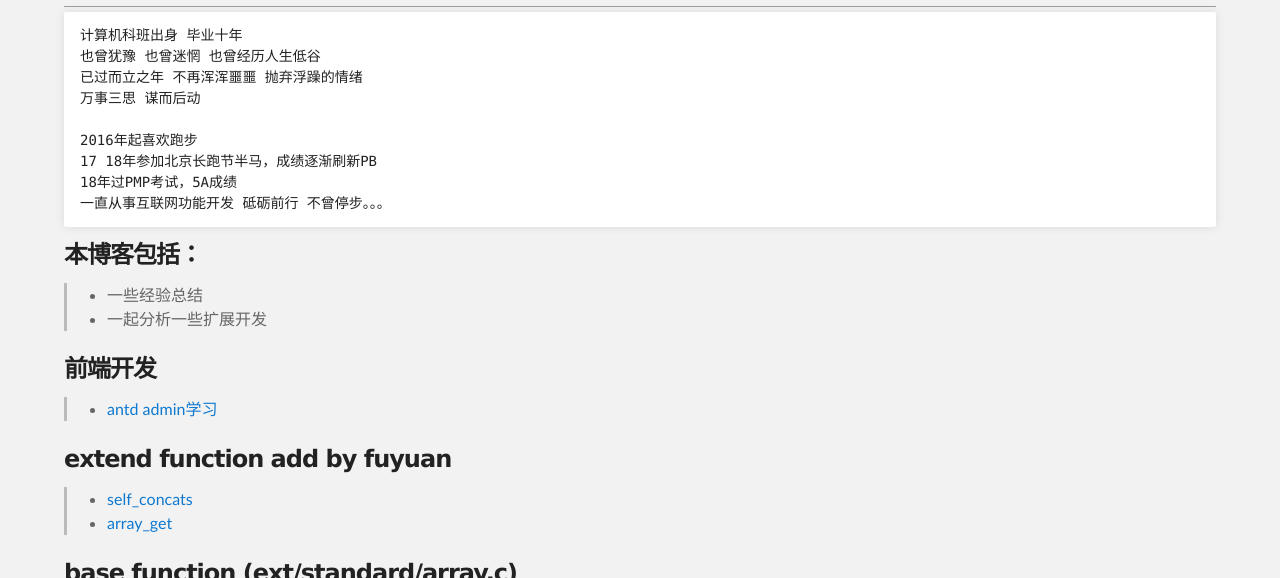
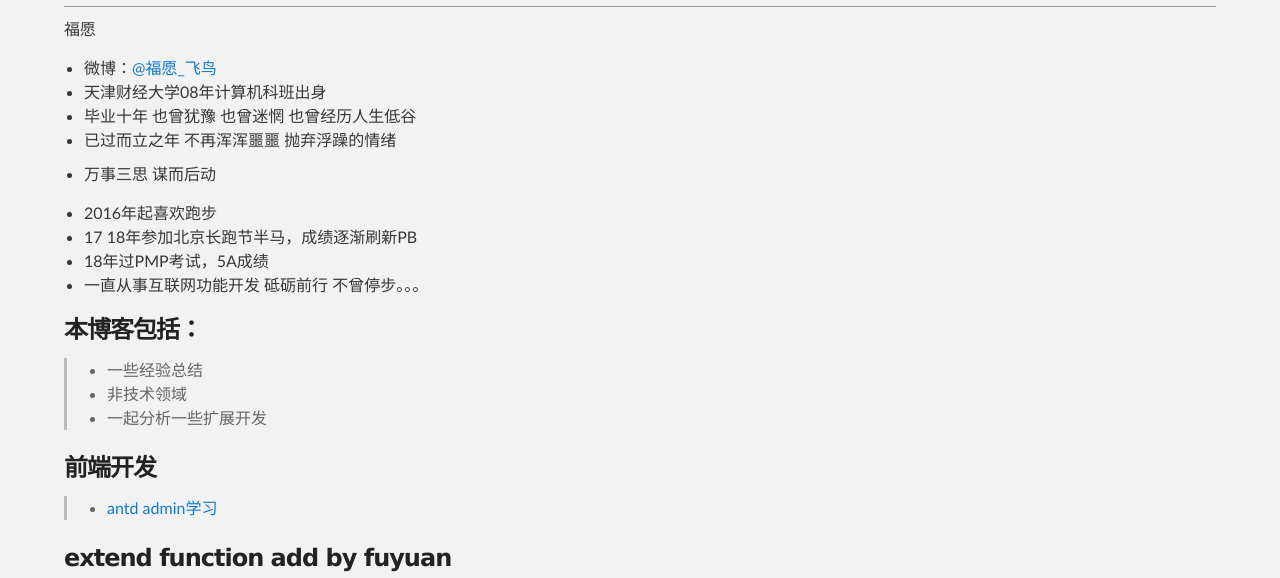
Before and after one commit to netbird/blog, a Jekyll site: the page built from index.md, in a window 1280 px wide and 900 px high, cut to the strip 322-900 px from the top of the window. Built offline with Jekyll 4.4.1, drawn with Linux system fonts in a browser that asks for light colours; our own code applies the rules of GitHub Pages for plain Markdown files; grey boxes are pictures that could not be loaded.

Commit message:
index 功能开发

`````diff
--- a/index.md
+++ b/index.md
@@ -1,21 +1,22 @@
 ## 初篇介绍
 
 ----
+福愿
+- 微博：[@福愿_飞鸟](https://weibo.com/teacherbird/home?wvr=5)
+- 天津财经大学08年计算机科班出身
+- 毕业十年 也曾犹豫 也曾迷惘 也曾经历人生低谷
+- 已过而立之年 不再浑浑噩噩 抛弃浮躁的情绪
+- 万事三思 谋而后动
 
-````
-计算机科班出身 毕业十年
-也曾犹豫 也曾迷惘 也曾经历人生低谷
-已过而立之年 不再浑浑噩噩 抛弃浮躁的情绪
-万事三思 谋而后动
+- 2016年起喜欢跑步
+- 17 18年参加北京长跑节半马，成绩逐渐刷新PB
+- 18年过PMP考试，5A成绩
+- 一直从事互联网功能开发 砥砺前行 不曾停步。。。
 
-2016年起喜欢跑步
-17 18年参加北京长跑节半马，成绩逐渐刷新PB
-18年过PMP考试，5A成绩
-一直从事互联网功能开发 砥砺前行 不曾停步。。。
-```
 ### 本博客包括：
 
 >* 一些经验总结
+>* 非技术领域
 >* 一起分析一些扩展开发
 
 ### 前端开发
`````
